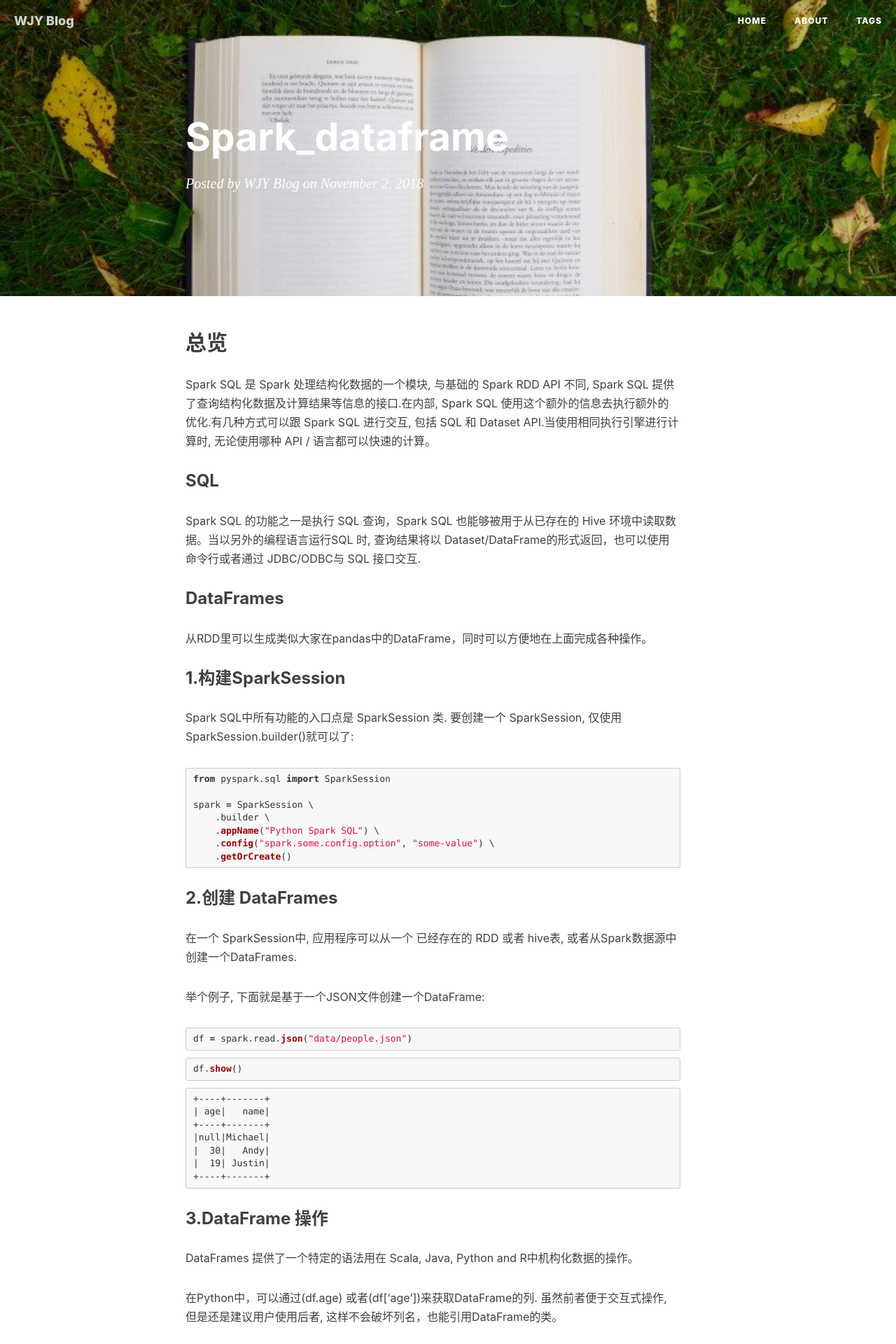
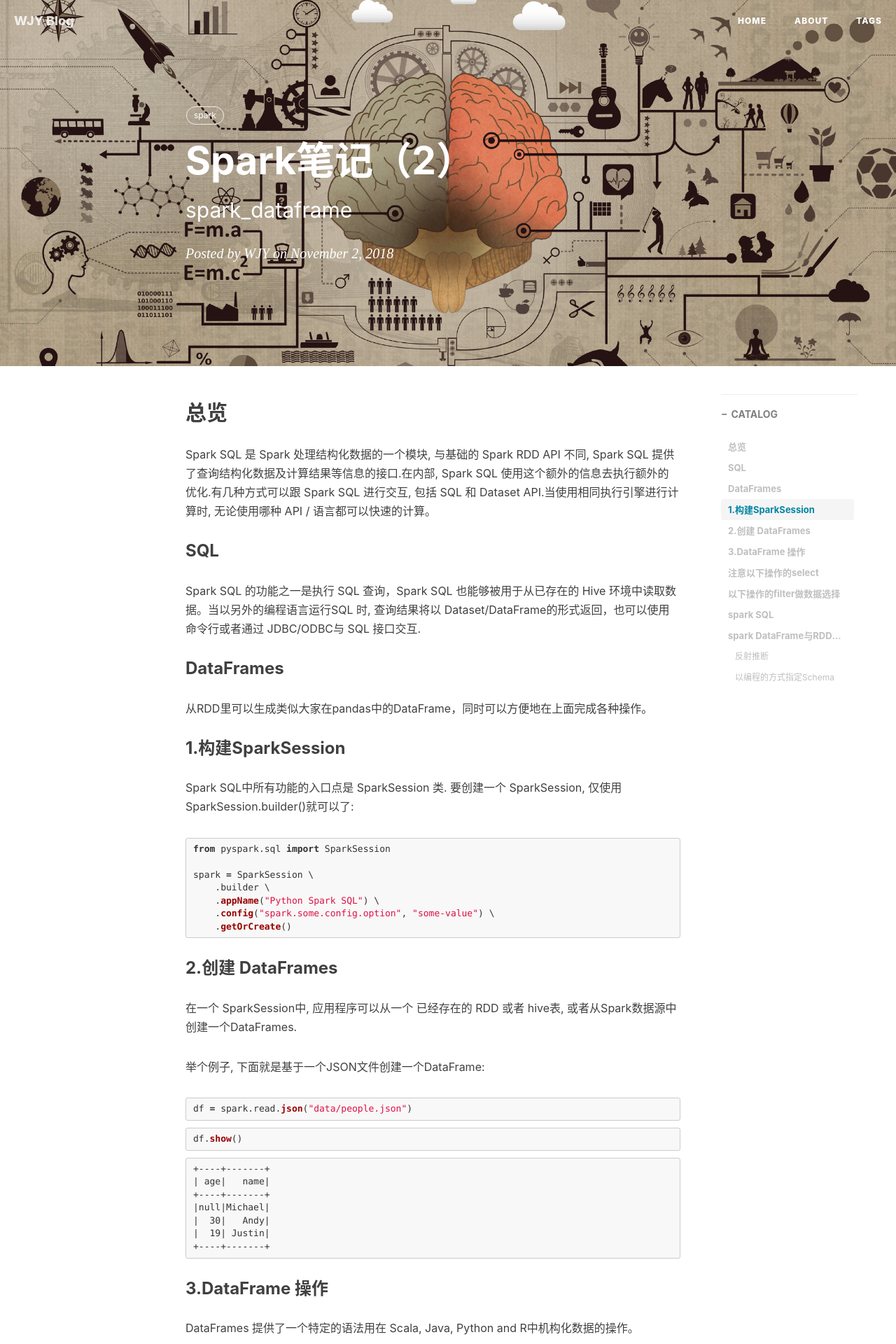
Before and after one commit to tkhajwjy/tkhajwjy.github.io, a Jekyll site: the page built from _posts/2018-11-2-Spark_DataFrame.md, in a window 1280 px wide. Shown: the top 1920 px of the page at 70% size. Built offline with Jekyll 4.4.1, drawn with Linux system fonts in a browser that asks for light colours; nearby versions of some CDN libraries; our own code applies the rules of GitHub Pages for plain Markdown files; comment, search, counter and statistics services are not loaded.

Commit message:
Update 2018-11-2-Spark_DataFrame.md

```diff
--- a/_posts/2018-11-2-Spark_DataFrame.md
+++ b/_posts/2018-11-2-Spark_DataFrame.md
@@ -1,4 +1,18 @@
+---
 
+layout:     post
+title:      Spark笔记（2）
+subtitle:   spark_dataframe
+date:       2018-11-2
+author:     WJY
+header-img: img/01.jpg
+catalog: true
+tags:
+
+- spark
+
+
+---
 ## 总览
 Spark SQL 是 Spark 处理结构化数据的一个模块, 与基础的 Spark RDD API 不同, Spark SQL 提供了查询结构化数据及计算结果等信息的接口.在内部, Spark SQL 使用这个额外的信息去执行额外的优化.有几种方式可以跟 Spark SQL 进行交互, 包括 SQL 和 Dataset API.当使用相同执行引擎进行计算时, 无论使用哪种 API / 语言都可以快速的计算。
 
```
